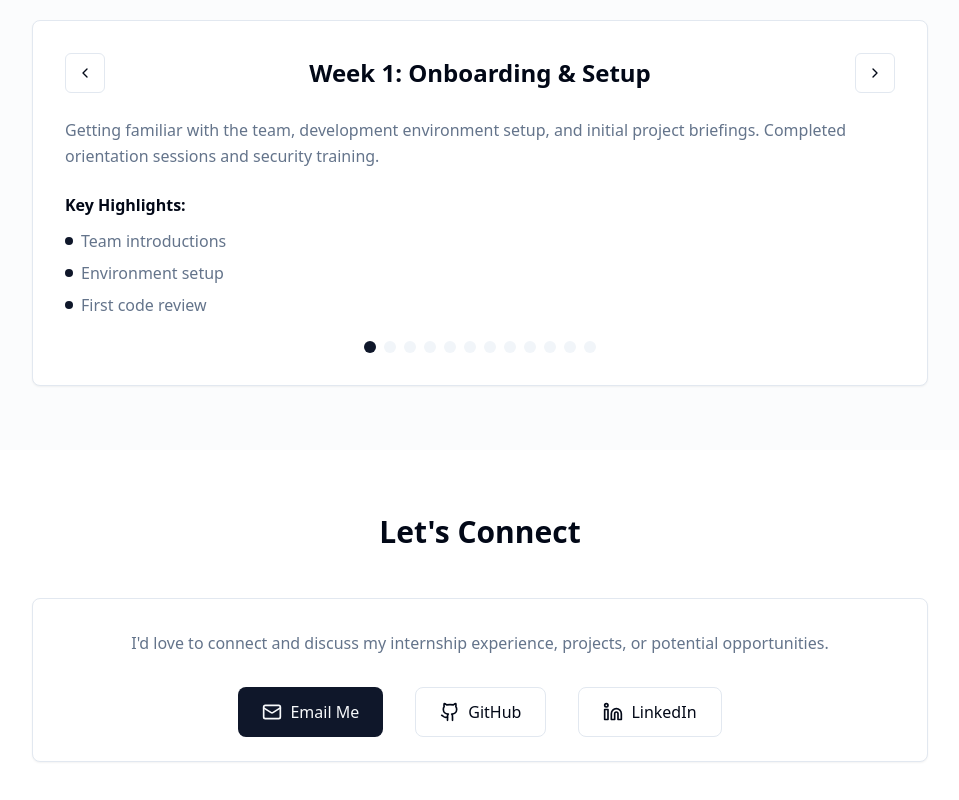
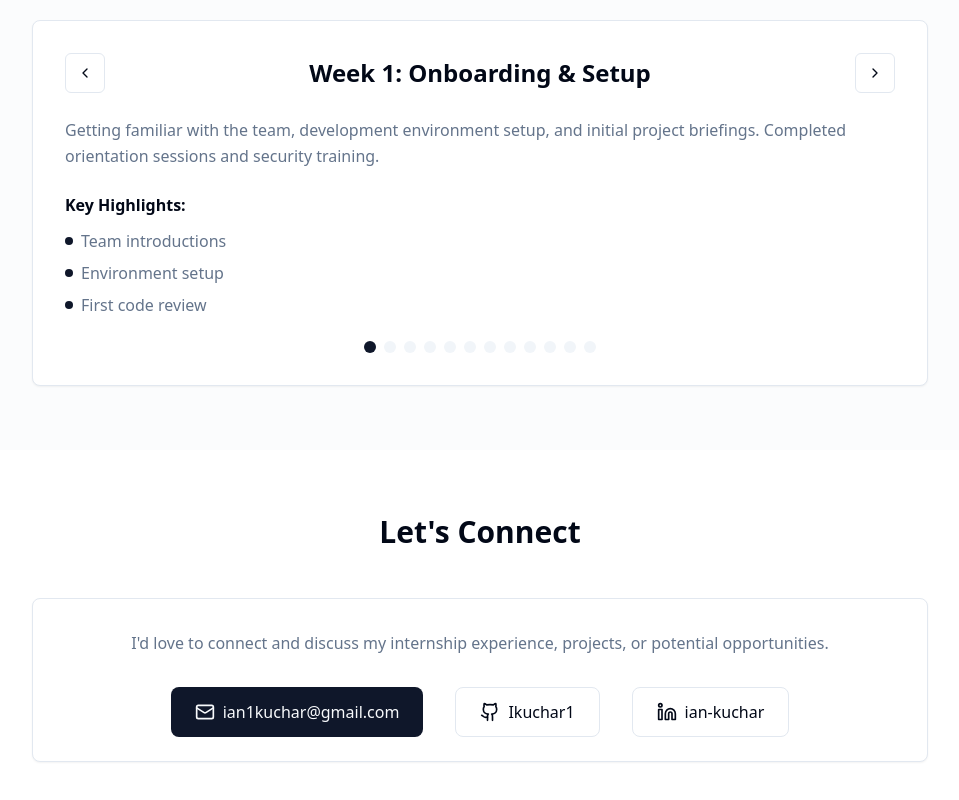
Before and after one commit to Ikuchar1/FCSA_Intern_Presentation, a React (Vite) app: page / in a window 1280 px wide. Shown: the part 2073-2873 px from the top of the page, without its empty margins (160-1119 px from the left). Built offline with nearby package versions, Linux system fonts and the light colour scheme.

Commit message:
Update contact information
Update contact section to display email, GitHub, and LinkedIn usernames/emails.

```diff
--- a/src/pages/Home.tsx
+++ b/src/pages/Home.tsx
@@ -368,29 +368,29 @@ const Home = () => {
               </div>
               <div className="flex justify-center gap-8 flex-wrap">
                 <a
-                  href="mailto:your.email@example.com"
+                  href="mailto:ian1kuchar@gmail.com"
                   className="flex items-center gap-2 px-6 py-3 bg-primary text-primary-foreground rounded-lg hover:bg-primary/90 transition-colors"
                 >
                   <Mail className="h-5 w-5" />
-                  Email Me
+                  ian1kuchar@gmail.com
                 </a>
                 <a
-                  href="https://github.com/yourusername"
+                  href="https://github.com/Ikuchar1"
                   target="_blank"
                   rel="noopener noreferrer"
                   className="flex items-center gap-2 px-6 py-3 border border-border rounded-lg hover:bg-accent transition-colors"
                 >
                   <Github className="h-5 w-5" />
-                  GitHub
+                  Ikuchar1
                 </a>
                 <a
-                  href="https://linkedin.com/in/yourprofile"
+                  href="https://linkedin.com/in/ian-kuchar"
                   target="_blank"
                   rel="noopener noreferrer"
                   className="flex items-center gap-2 px-6 py-3 border border-border rounded-lg hover:bg-accent transition-colors"
                 >
                   <Linkedin className="h-5 w-5" />
-                  LinkedIn
+                  ian-kuchar
                 </a>
               </div>
             </CardContent>
```
